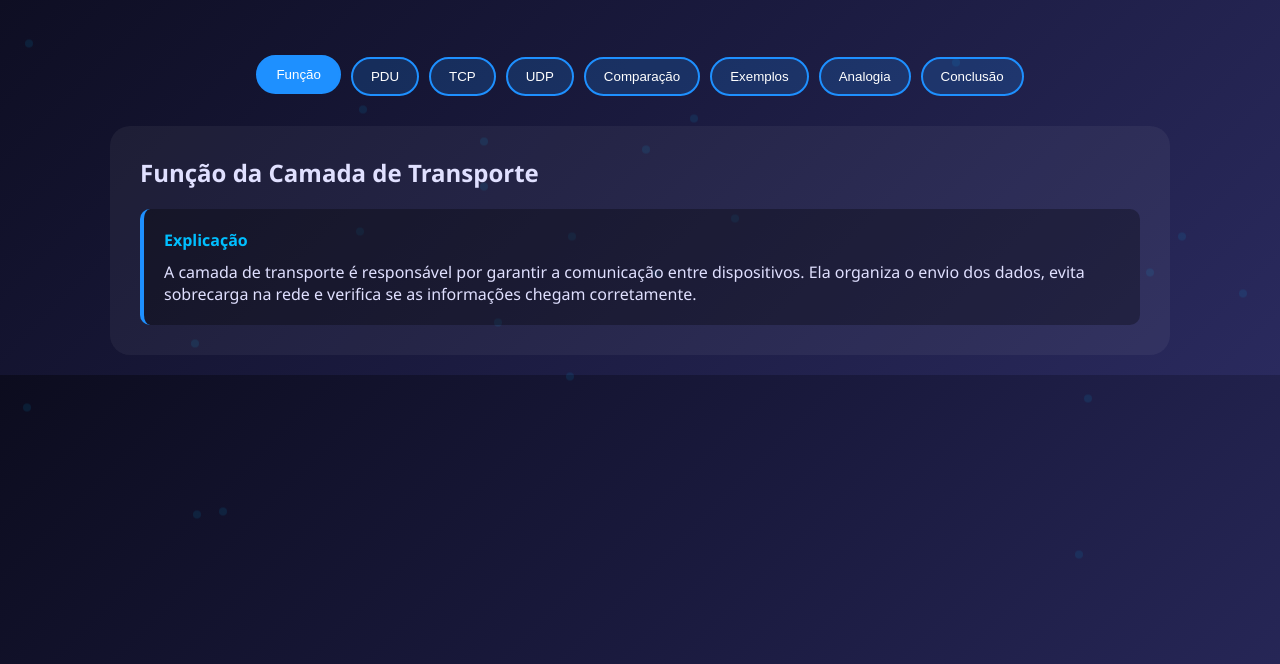
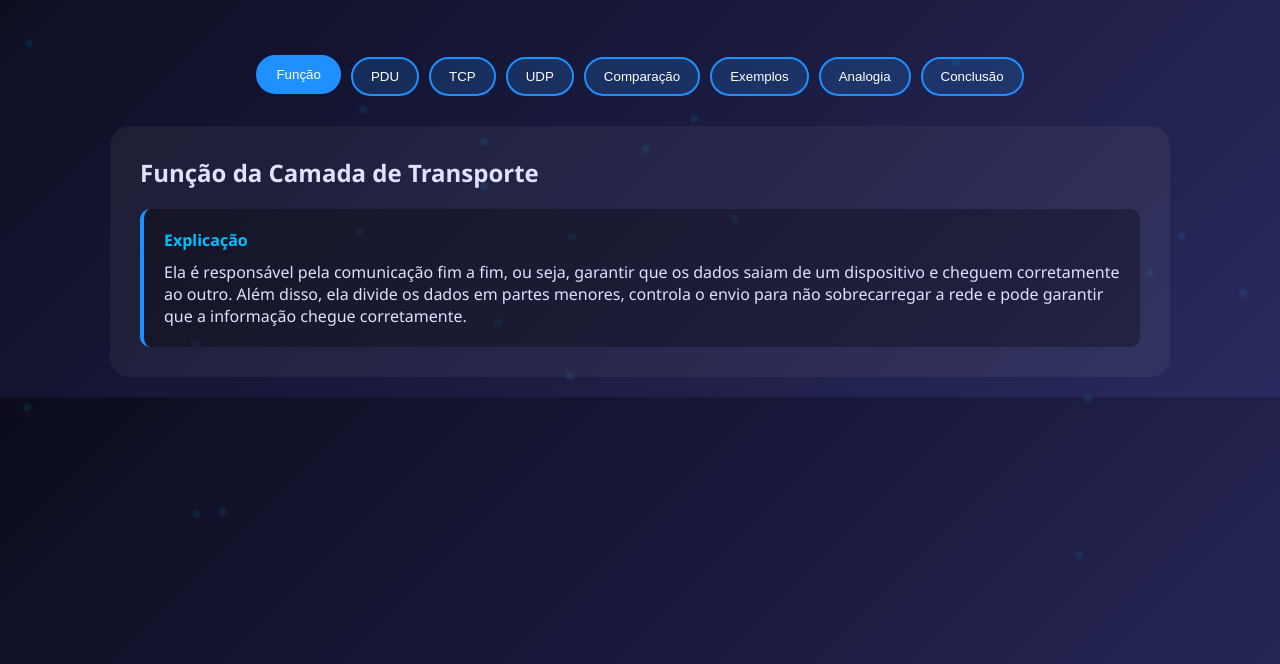
Before and after one commit to kaua-it/camada-de-tranporte, a plain HTML site: page index.html in a window 1280 px wide. Shown: the part 136-800 px from the top of the page. Drawn offline with Linux system fonts and the light colour scheme.

Commit message:
Update index.html

```diff
--- a/index.html
+++ b/index.html
@@ -148,7 +148,8 @@
 <div class="slide active">
     <h2>Função da Camada de Transporte</h2>
     <div class="script">
-        A camada de transporte é responsável por garantir a comunicação entre dispositivos. Ela organiza o envio dos dados, evita sobrecarga na rede e verifica se as informações chegam corretamente.
+        Ela é responsável pela comunicação fim a fim, ou seja, garantir que os dados saiam de um dispositivo e cheguem corretamente ao outro.
+Além disso, ela divide os dados em partes menores, controla o envio para não sobrecarregar a rede e pode garantir que a informação chegue corretamente.
     </div>
 </div>
 
```
